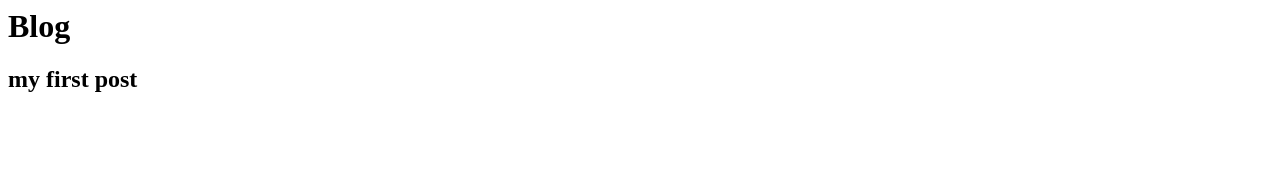
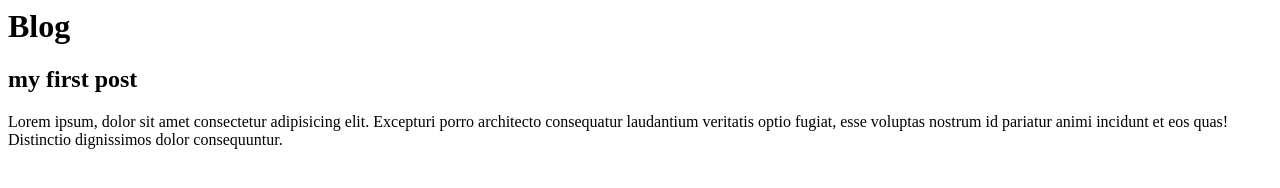
Before and after one commit to nath248/git-group-practice, a plain HTML site: page index.html in a window 1280 px wide. Drawn offline with Linux system fonts and the light colour scheme.

Commit message:
added some geneic text

```diff
--- a/index.html
+++ b/index.html
@@ -1,2 +1,3 @@
 <h1>Blog</h1>
 <H2>my first post</H2>
+<p>Lorem ipsum, dolor sit amet consectetur adipisicing elit. Excepturi porro architecto consequatur laudantium veritatis optio fugiat, esse voluptas nostrum id pariatur animi incidunt et eos quas! Distinctio dignissimos dolor consequuntur.</p>
```
